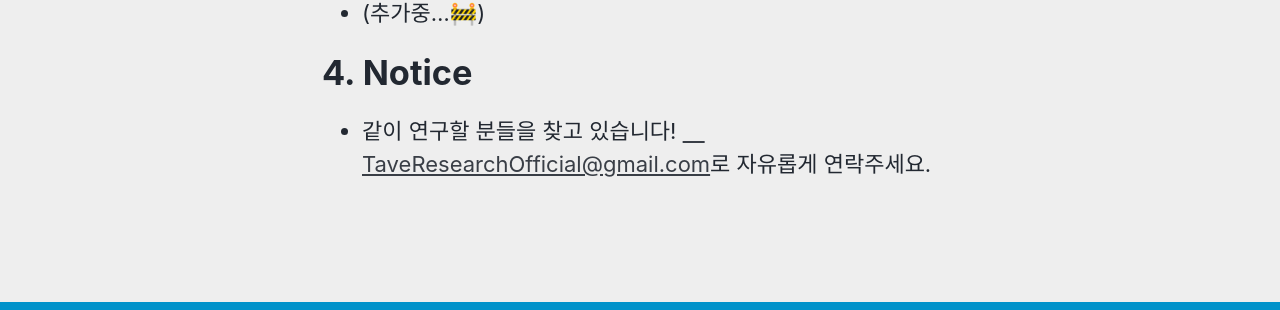
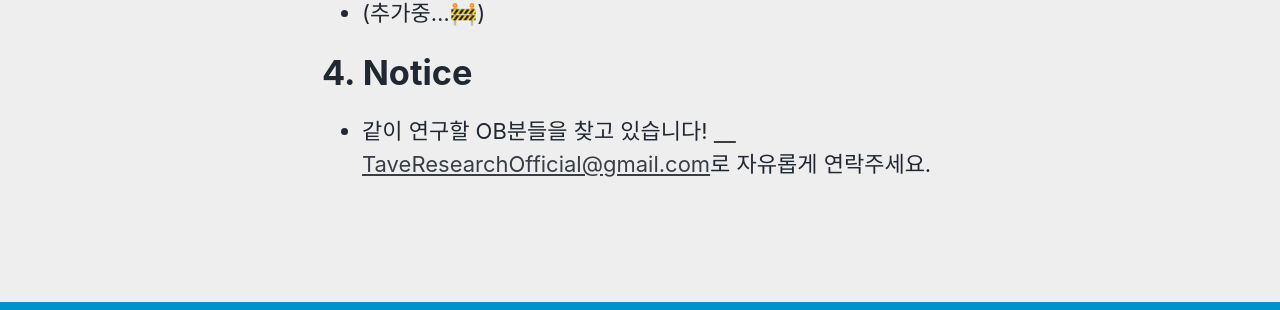
Before and after one commit to TAVEResearch/TAVEResearch.github.io, a Jekyll site: the page built from about.md, in a window 1280 px wide. Shown: the part 1360-1670 px from the top of the page. Built offline with Jekyll 4.4.1, drawn with Linux system fonts in a browser that asks for light colours; cached includes are drawn as plain includes.

```diff
--- a/about.md
+++ b/about.md
@@ -33,4 +33,4 @@ TAVE OB들을 위한 연구 및 개발 그룹입니다. 컴퓨터비전, 자연
 
 # 4. Notice
 
-- 같이 연구할 분들을 찾고 있습니다! [　](https://taveresearch.github.io/imgs/nakama.png) [TaveResearchOfficial@gmail.com](mailto:TaveResearchOfficial@gmail.com)로 자유롭게 연락주세요.
+- 같이 연구할 OB분들을 찾고 있습니다! [　](https://taveresearch.github.io/imgs/nakama.png) [TaveResearchOfficial@gmail.com](mailto:TaveResearchOfficial@gmail.com)로 자유롭게 연락주세요.
```
